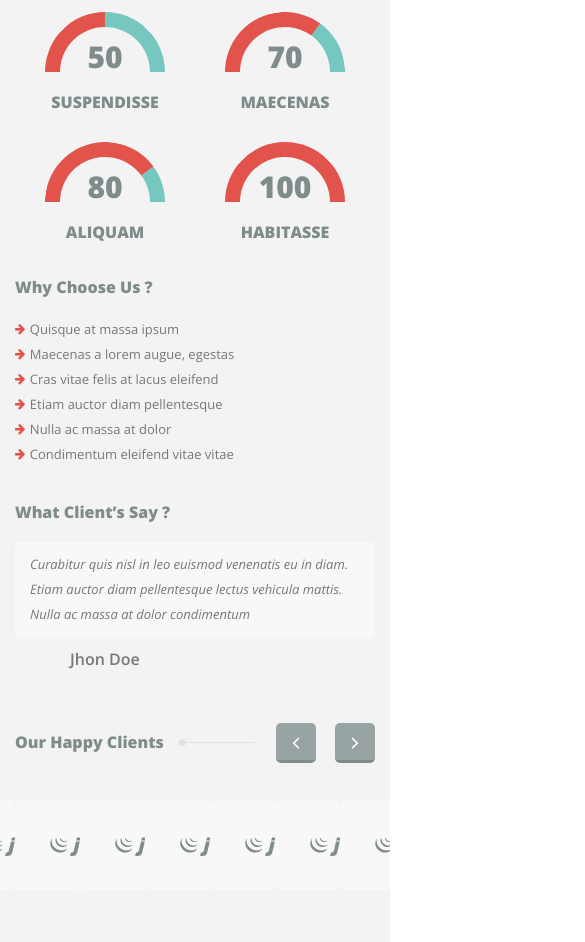
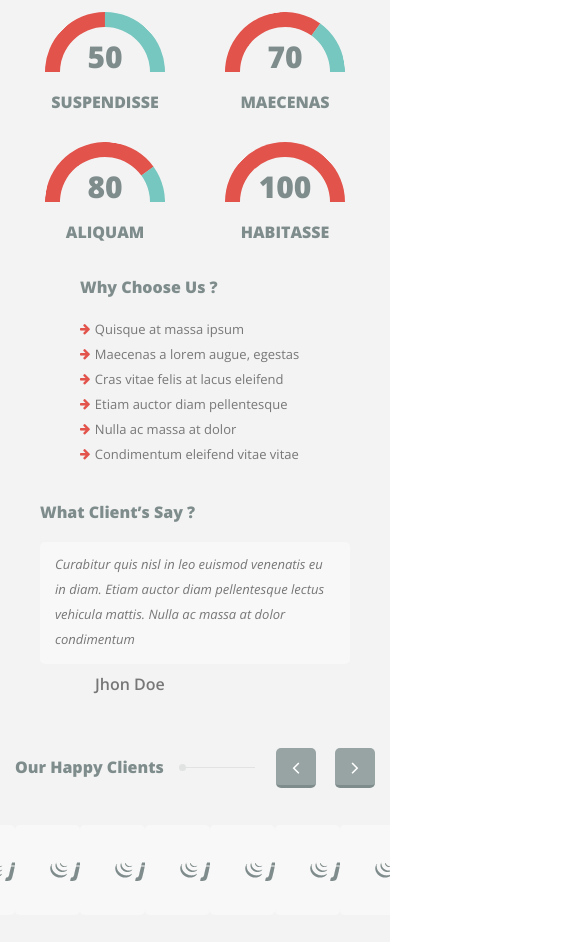
Before and after one commit to ashuksu-portfolio/shark-sw__test, a website: page app/index.html in a window 390 px wide. Shown: the part 2729-3671 px from the top of the page, 585 px wide, since content can reach past the window. Drawn offline with nearby package versions, Linux system fonts and the light colour scheme; files whose address does not match are found by name.

Commit message:
fixed responsive because__items

```diff
--- a/app/index.html
+++ b/app/index.html
@@ -331,7 +331,7 @@
     </div>
 
     <footer class="footer">
-      <section class="footer__content">
+      <!-- <section class="footer__content">
         <div class="container">
           <div class="footer__inner">
             <div class="footer__contacts">
@@ -394,8 +394,8 @@
             </div>
           </div>
         </div>
-      </section>
-      <div class="footer-copy">
+      </section> -->
+      <!-- <div class="footer-copy">
         <div class="container">
           <div class="footer-copy__inner">
             <p class="footer-copy__text">2013 ModusVersus</p>
@@ -407,7 +407,7 @@
             </ul>
           </div>
         </div>
-      </div>
+      </div> -->
     </footer>
   </div>
 
--- a/app/scss/_media.scss
+++ b/app/scss/_media.scss
@@ -299,9 +299,7 @@
     justify-content: space-around;
     flex-wrap: wrap;
   }
-}
 
-@media (max-width: 620px) {
   .because {
     &__title {
       margin-bottom: 20px;
@@ -317,7 +315,7 @@
   }
 
   .because .because__item {
-    margin-left: 0;
+    margin-left: 50px;
     margin-right: auto;
   }
 
@@ -377,6 +375,27 @@
     padding-left: 15px;
     padding-right: 15px;
     margin-bottom: 30px;
+  }
+}
+
+@media (max-width: 520px) {
+  .because {
+    &__item--list {
+      max-width: 270px;
+      padding-left: 20px;
+      padding-right: 20px;
+    }
+
+    &__item--quotes {
+      max-width: 350px;
+      padding-left: 20px;
+      padding-right: 20px;
+    }
+  }
+
+  .because .because__item {
+    margin-left: auto;
+    margin-right: auto;
   }
 }
 
@@ -459,6 +478,14 @@
 }
 
 @media (max-width: 360px) {
+  .because {
+    &__item--list,
+    &__item--quotes {
+      padding-left: 0px;
+      padding-right: 0px;
+    }
+  }
+
   .why {
     &__title {
       padding: 0px;
```
Also changed, not shown: app/css/style.min.css.
